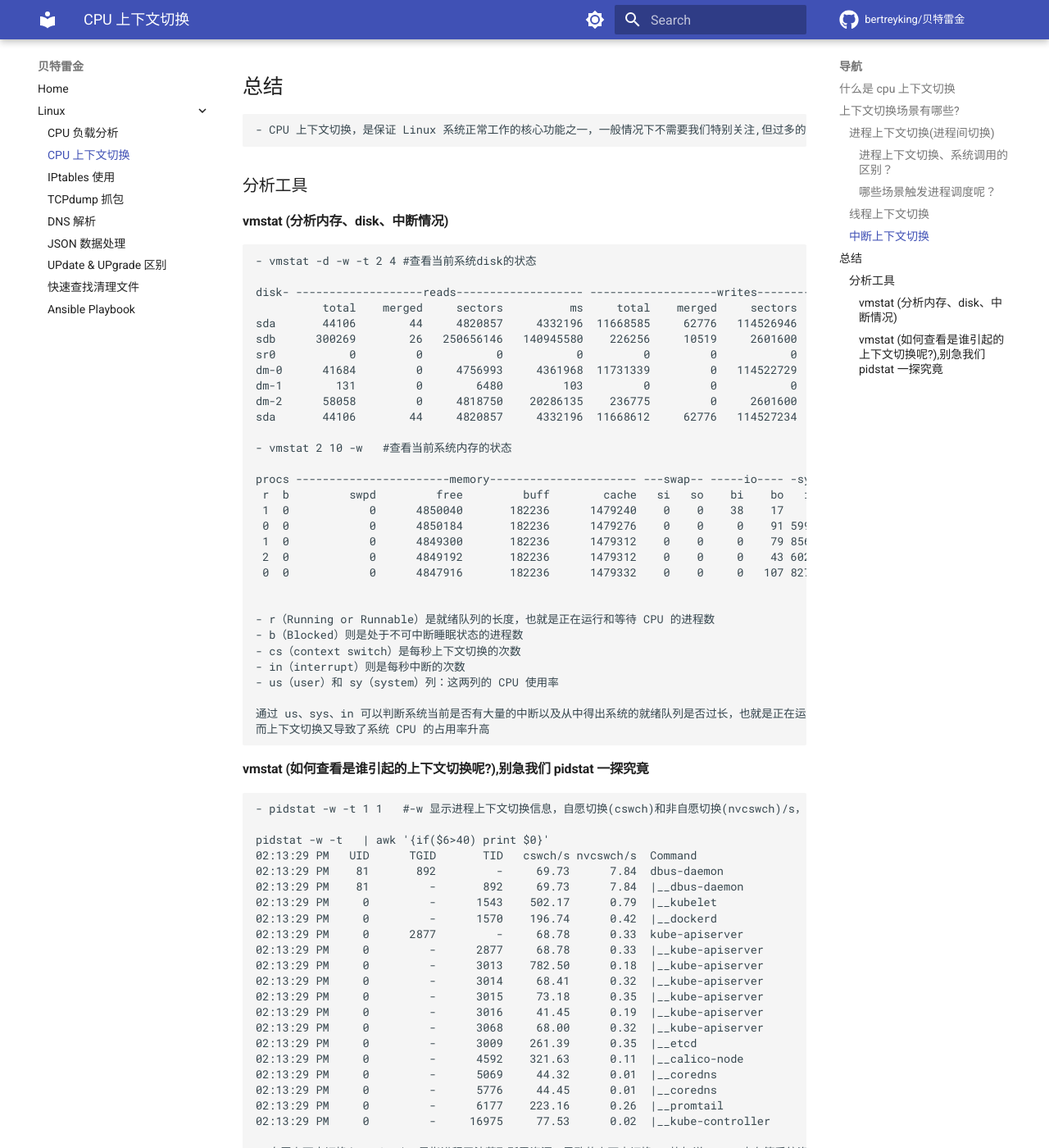
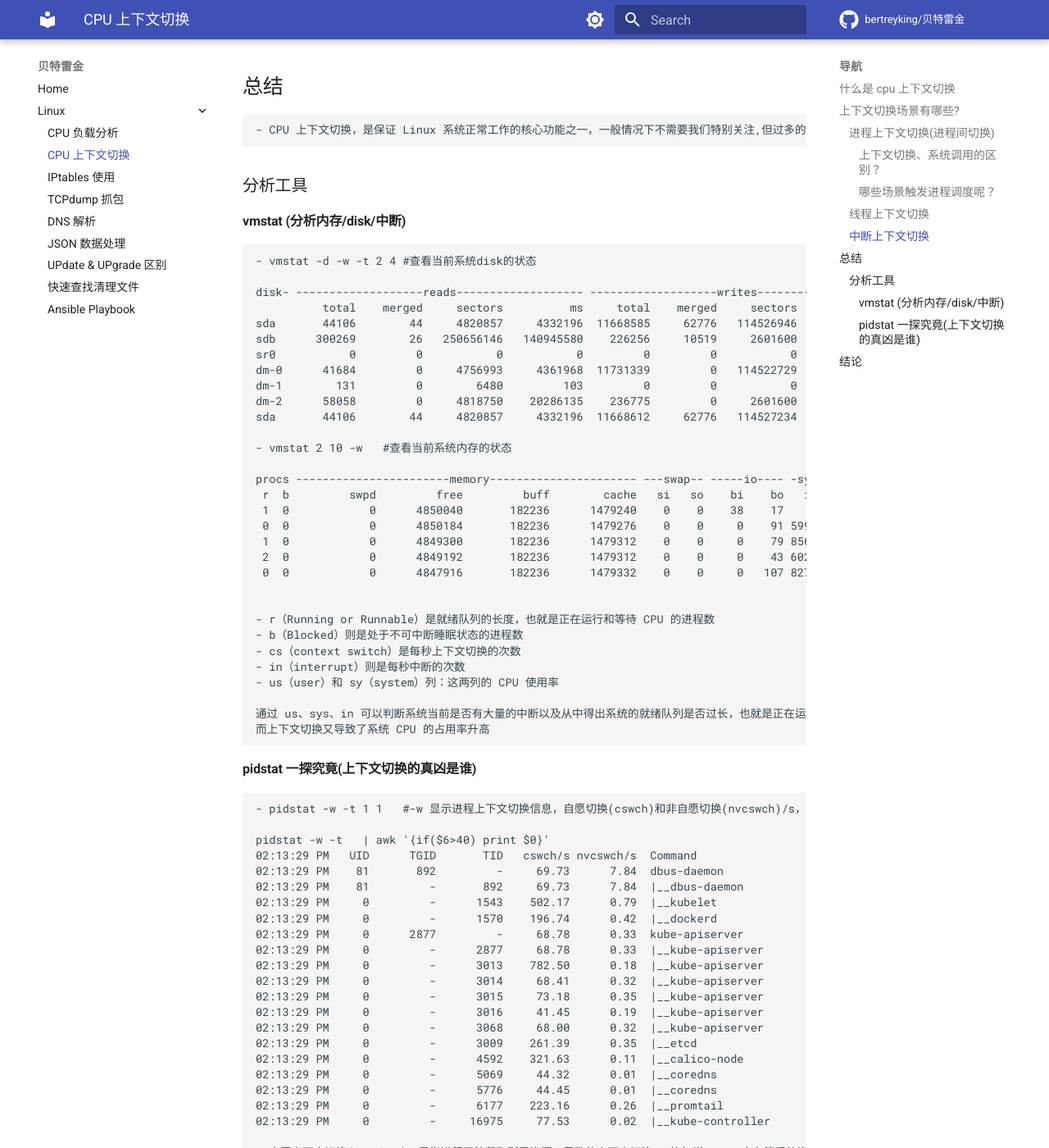
Before and after one commit to bertreyking/bertreyking.github.io, an MkDocs documentation site: the page built from docs/cpu_上下文切换.md, in a window 1280 px wide and 1400 px high, scrolled down 1265 px. Shown: the whole window at 82% size. Built offline with MkDocs 1.6.1 and Material for MkDocs 9.7.7, drawn with Linux system fonts in a browser that asks for light colours; comment, search, counter and statistics services are not loaded; some of the changed text lies outside the part shown.

Commit message:
update doc

````diff
--- a/docs/cpu_上下文切换.md
+++ b/docs/cpu_上下文切换.md
@@ -24,7 +24,7 @@
 - 以上系统调用，均是在一个进程运行，所以系统的调用我们成为特权模式切换，而不是上下文切换，但实际上上下文切换也是无法避免的，也就是说在整个调用的过程中，必然会发生 CPU 的上下文切换。
 ```
 
-#### 进程上下文切换、系统调用的区别？
+#### 上下文切换、系统调用的区别？
 
 ```
 - 系统调用只是会调用不同函数完成进程的需求，而进程上下文切换需要保存当前进程内核状态和 cpu 寄存器，也会把该进程的虚拟内存，栈等其它保存下来，从而加载下一进程的内核态后，而且也要刷新进程的虚拟内存和用户栈，所以保存上下文以及恢复上下文的过程是有资源消耗的，在大量的进程上下文切换过程，肯定会大量的消耗系统资源，好在进程的切换大部分都是几十纳秒和数微秒级别，所以切换时间还是相当可观的。
@@ -69,7 +69,7 @@
 
 ### 分析工具
 
-#### vmstat (分析内存、disk、中断情况)
+#### vmstat (分析内存/disk/中断)
 
 ```shell
 - vmstat -d -w -t 2 4 #查看当前系统disk的状态
@@ -105,7 +105,7 @@ procs -----------------------memory---------------------- ---swap-- -----io----
 而上下文切换又导致了系统 CPU 的占用率升高
 ```
 
-#### vmstat (如何查看是谁引起的上下文切换呢?),别急我们 pidstat 一探究竟
+#### pidstat 一探究竟(上下文切换的真凶是谁)
 
 ```shell
 - pidstat -w -t 1 1   #-w 显示进程上下文切换信息，自愿切换(cswch)和非自愿切换(nvcswch)/s，pid，uid，进程名、 -t 显示线程指标，默认仅显示进程
@@ -164,7 +164,8 @@ TLB:   27516878   27649410   27662689   27530045   TLB shootdowns
 
 ```
 
-# 结论
+## 结论
+
 ```
 - pidstat:
 	-w 上下文切换 -u cpu状态
````
